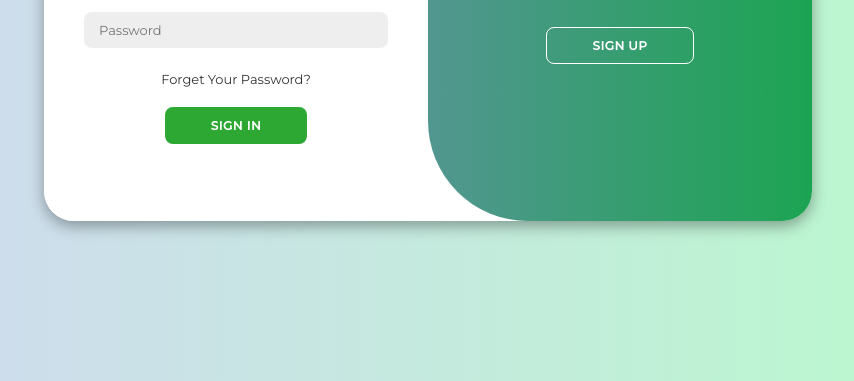
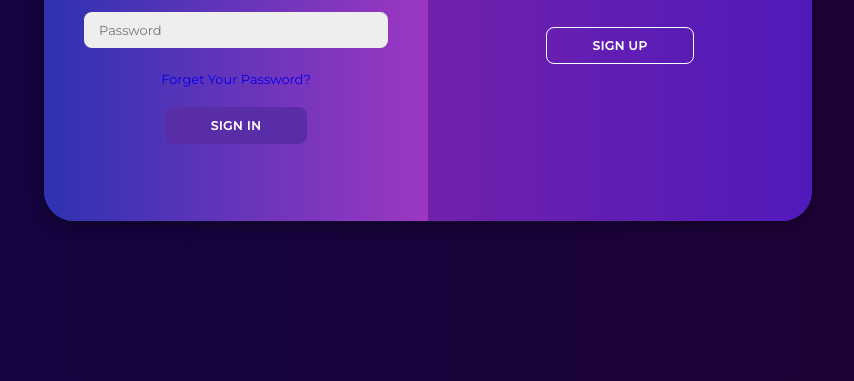
Before and after one commit to PilotAxis/Web-Development, a plain HTML site: page Login Page/index.html in a window 1280 px wide. Shown: the part 419-800 px from the top of the page, without its empty margins (212-1066 px from the left). Drawn offline with Linux system fonts and the light colour scheme.

Commit message:
Updated V2

```diff
--- a/Login Page/style.css
+++ b/Login Page/style.css
@@ -8,8 +8,8 @@
 }
 
 body{
-    background-color: #b4f0a2;
-    background: linear-gradient(to right, #d2d7f3, #b7fcc9);
+    background-color: #4f3ce2;
+    background: linear-gradient(to right, #120441, #200236);
     display: flex;
     align-items: center;
     justify-content: center;
@@ -18,7 +18,7 @@ body{
 }
 
 .container{
-    background-color: #fff;
+    background-color: #2e32b1;
     border-radius: 30px;
     box-shadow: 0 5px 15px rgba(0, 0, 0, 0.35);
     position: relative;
@@ -29,6 +29,7 @@ body{
 }
 
 .container p{
+    color: #fff;
     font-size: 14px;
     line-height: 20px;
     letter-spacing: 0.3px;
@@ -40,14 +41,14 @@ body{
 }
 
 .container a{
-    color: #333;
     font-size: 13px;
     text-decoration: none;
     margin: 15px 0 10px;
 }
 
 .container button{
-    background-color: #2da833;
+    background-color: #5a2da8;
+    border-color: #fff;
     color: #fff;
     font-size: 12px;
     padding: 10px 45px;
@@ -66,7 +67,8 @@ body{
 }
 
 .container form{
-    background-color: #fff;
+    background-color: #2e32b1;
+    background: linear-gradient(to right, #2e32b1, #9d37c3);
     display: flex;
     align-items: center;
     justify-content: center;
@@ -94,6 +96,7 @@ body{
 }
 
 .sign-in{
+    color: #fff;
     left: 0;
     width: 50%;
     z-index: 2;
@@ -104,6 +107,7 @@ body{
 }
 
 .sign-up{
+    color: #fff;
     left: 0;
     width: 50%;
     opacity: 0;
@@ -156,19 +160,19 @@ body{
     height: 100%;
     overflow: hidden;
     transition: all 0.6s ease-in-out;
-    border-radius: 150px 0 0 100px;
+    border-radius: 0px 0 0 0px;
     z-index: 1000;
 }
 
 .container.active .toggle-container{
     transform: translateX(-100%);
-    border-radius: 0 150px 100px 0;
+    border-radius: 0 0px 0px 0;
 }
 
 .toggle{
     background-color: #512da8;
     height: 100%;
-    background: linear-gradient(to right, #8888cf, #1ca452);
+    background: linear-gradient(to right, #92289e, #501aba);
     color: #fff;
     position: relative;
     left: -100%;
```
